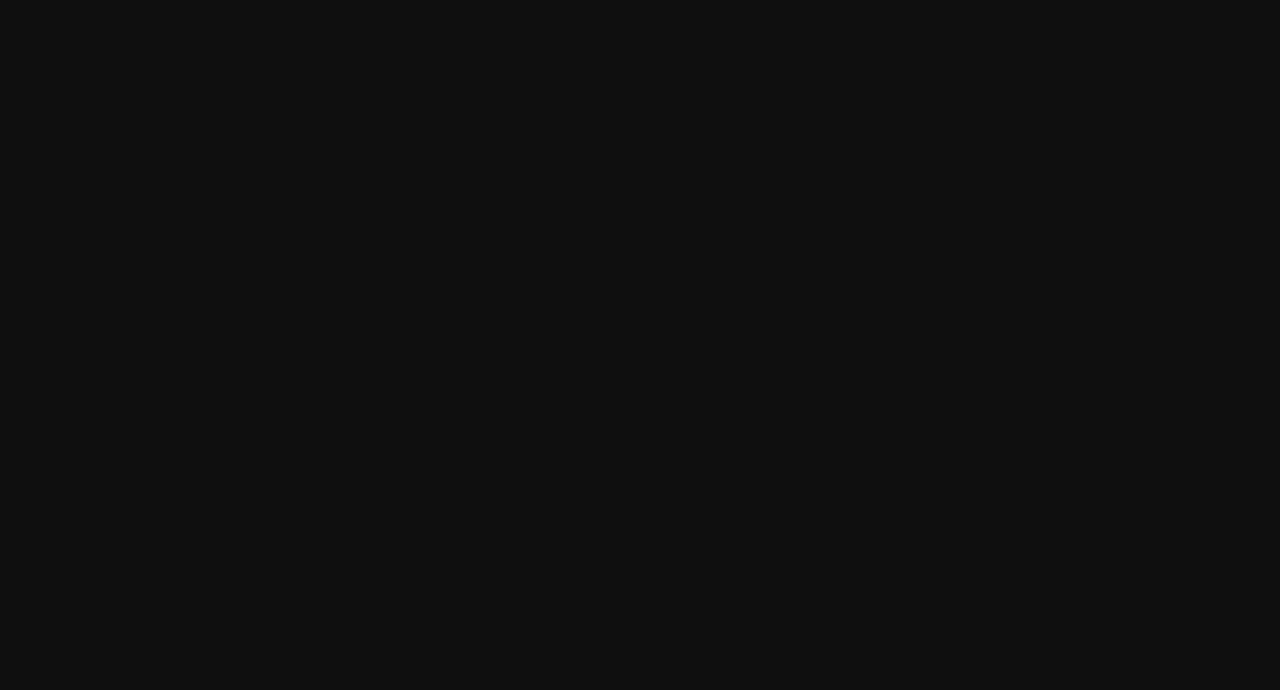
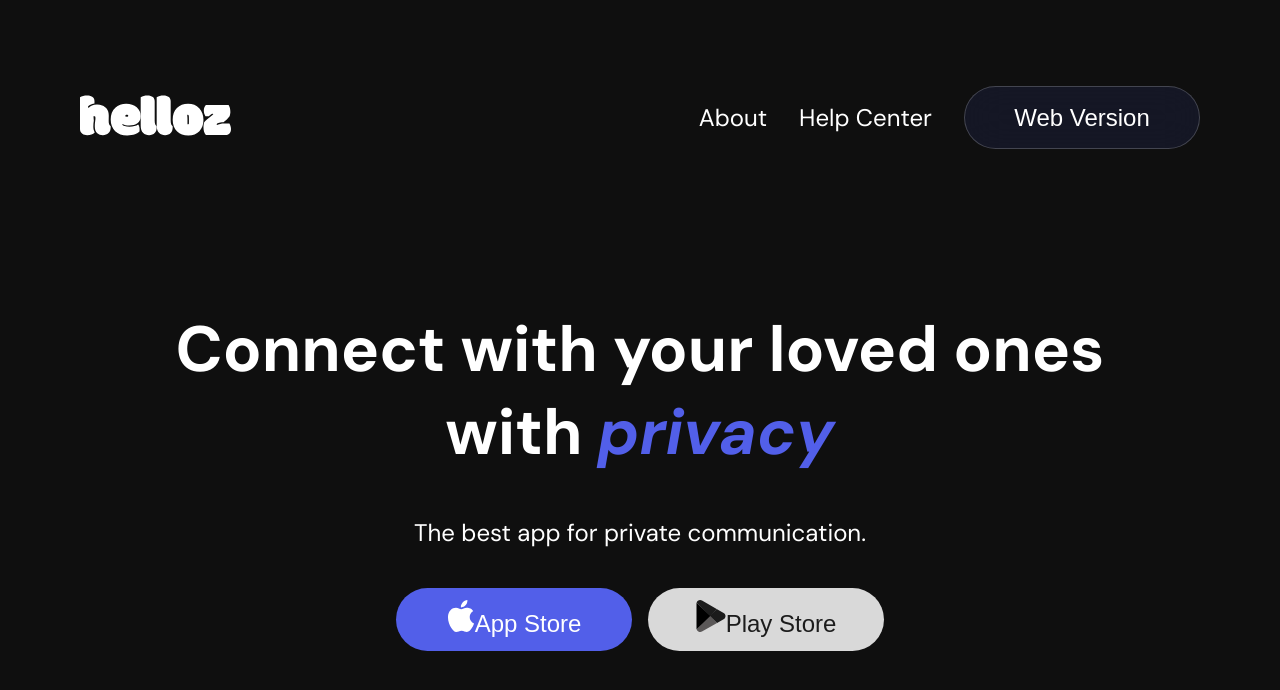
Before and after one commit to moemarrouf/helloz-landing-page, a plain HTML site: page index.html in a window 1280 px wide. Drawn offline with Linux system fonts and the light colour scheme.

Commit message:
updating hero and nav bar

```diff
--- a/index.html
+++ b/index.html
@@ -5,8 +5,35 @@
     <meta name="viewport" content="width=device-width, initial-scale=1.0">
     <title>helloz | Landing page</title>
     <link rel="stylesheet" href="./style.css">
+    <link rel="icon" href="./assets/favicon.png" type="image/x-icon">
 </head>
 <body>
 
+    <div class="header">
+            <div class="logo">
+                <a href="#" rel="noreferrer"><img src="./assets/logo.svg" alt="logo"></a>
+            </div>
+
+            <div class="nav">
+                <ul>
+                    <li><a href="#" rel="noreferrer">About</a></li>
+                    <li><a href="#" rel="noreferrer">Help Center</a></li>
+                    <li><button class="glassButton">Web Version</button></li>
+                </ul>
+            </div>
+    </div>
+
+    <div class="hero">
+        <div class="heroText">
+            <h1>Connect with your loved ones <br>with <em>privacy</em></h1>
+            <span>The best app for private communication.</span>
+        </div>
+        <div class="heroButtons">
+            <button class="appleButton"><img src="./assets/apple.svg">App Store</button>
+            <button class="googleButton"><img src="./assets/google.svg">Play Store</button>
+        </div>
+            <!-- <img src="./assets/hero-img.png" alt="hero"> -->
+
+    </div>
 </body>
 </html>
--- a/style.css
+++ b/style.css
@@ -1,3 +1,122 @@
-*{
+@import url('https://fonts.googleapis.com/css2?family=DM+Sans:ital,opsz,wght@0,9..40,100..1000;1,9..40,100..1000&display=swap');
+
+
+body{
+    font-family: DM Sans, sans-serif;
+    margin: 0;
+    padding: 0;
+    box-sizing: border-box;
+    height: 100vh;
+    margin: 70px 80px;
     background-color: #0F0F0F;
 }
+
+.header{
+    display: flex;
+    align-items: center;
+
+}
+
+.logo{
+    width: 100%;
+}
+
+.nav{
+    width: 100%;
+    display: flex;
+    justify-content: flex-end;
+}
+
+.nav ul{
+    list-style: none;
+    display: flex;
+    align-items: center;
+    gap: 32px;
+    flex-shrink: 0;
+
+}
+
+li a {
+    text-decoration: none;
+    color: #fff;
+    font-size: 24px;
+
+}
+
+li a:hover{
+    color: #525FE9;
+}
+
+.glassButton{
+    cursor: pointer;
+    color: #fff;
+    background: rgba(82, 95, 233, 0.1);
+    backdrop-filter: blur(20px);
+    border: 1px solid rgba(255, 255, 255, 0.2);
+    width: 236px;
+    height: 63px;
+    font-size: 24px;
+    border-radius: 50px;
+}
+
+.hero{
+    margin-top: 100px;
+    display: flex;
+    flex-direction: column;
+    gap: 40px;
+}
+
+.heroText{
+    text-align: center;
+    display: flex;
+    flex-direction: column;
+    justify-content: center;
+    align-items: center;
+}
+
+.heroText h1{
+    color: #fff;
+    font-size: 64px;
+    font-weight: bold;
+}
+
+.heroText em{
+    color: #525FE9;
+}
+
+.heroText span{
+    color: #fff;
+    font-size: 24px;
+}
+
+.heroButtons{
+    display: flex;
+    justify-content: center;
+    align-items: center;
+    gap: 16px;
+}
+
+.appleButton , .googleButton{
+    border: none;
+    cursor: pointer;
+    color: #fff;
+    width: 236px;
+    height: 63px;
+    font-size: 24px;
+    border-radius: 50px;
+}
+
+.appleButton.googleButton img{
+    width: 24px;
+    height: 24px;
+}
+
+.appleButton{
+    background: #525FE9;
+    color: #fff;
+}
+
+.googleButton{
+    background: #D9D9D9;
+    color: #1c1c1c;
+}
```
Also changed, not shown: assets/Hero-bg.png (added), assets/apple.svg (added), assets/favicon.png (added), assets/google.svg (added), assets/hero-img.png (added), assets/logo.svg (added), design/landing page - messages app.png (renamed from ui-design/landing page - messages app.png).
